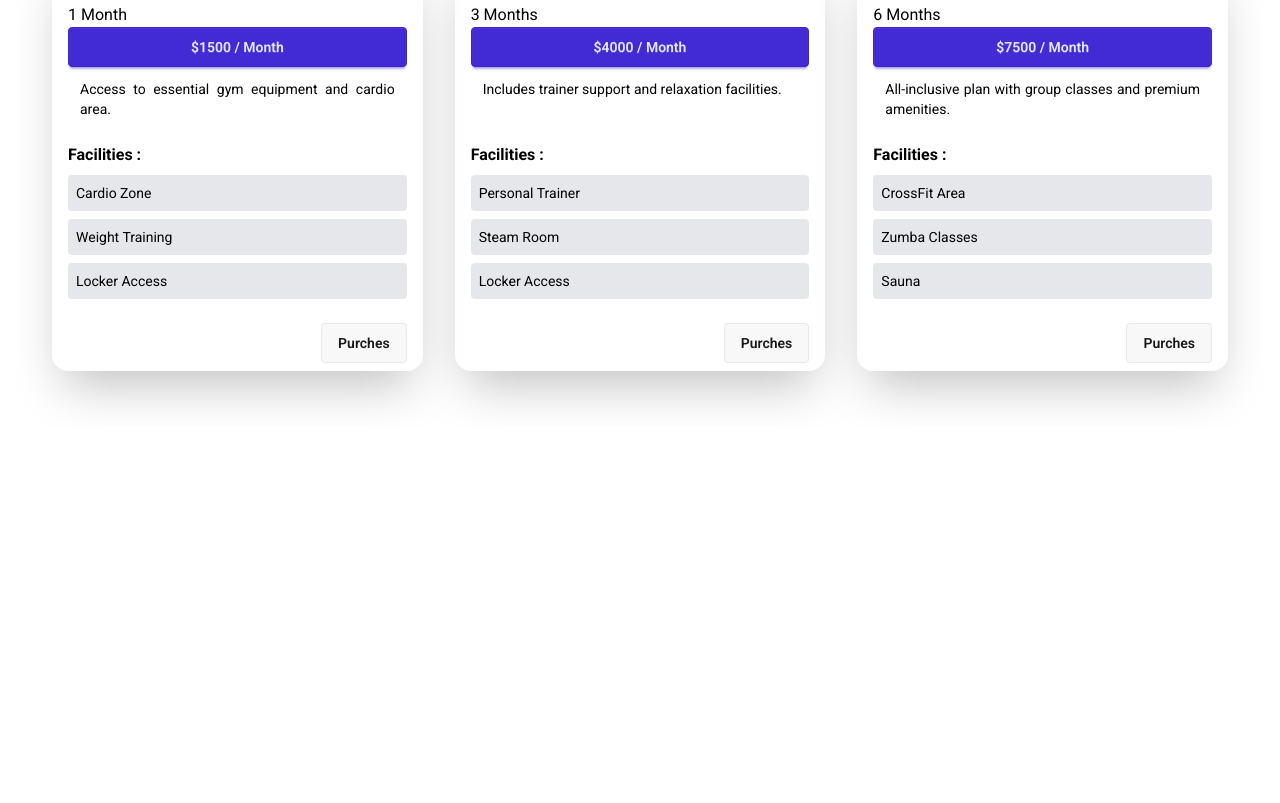
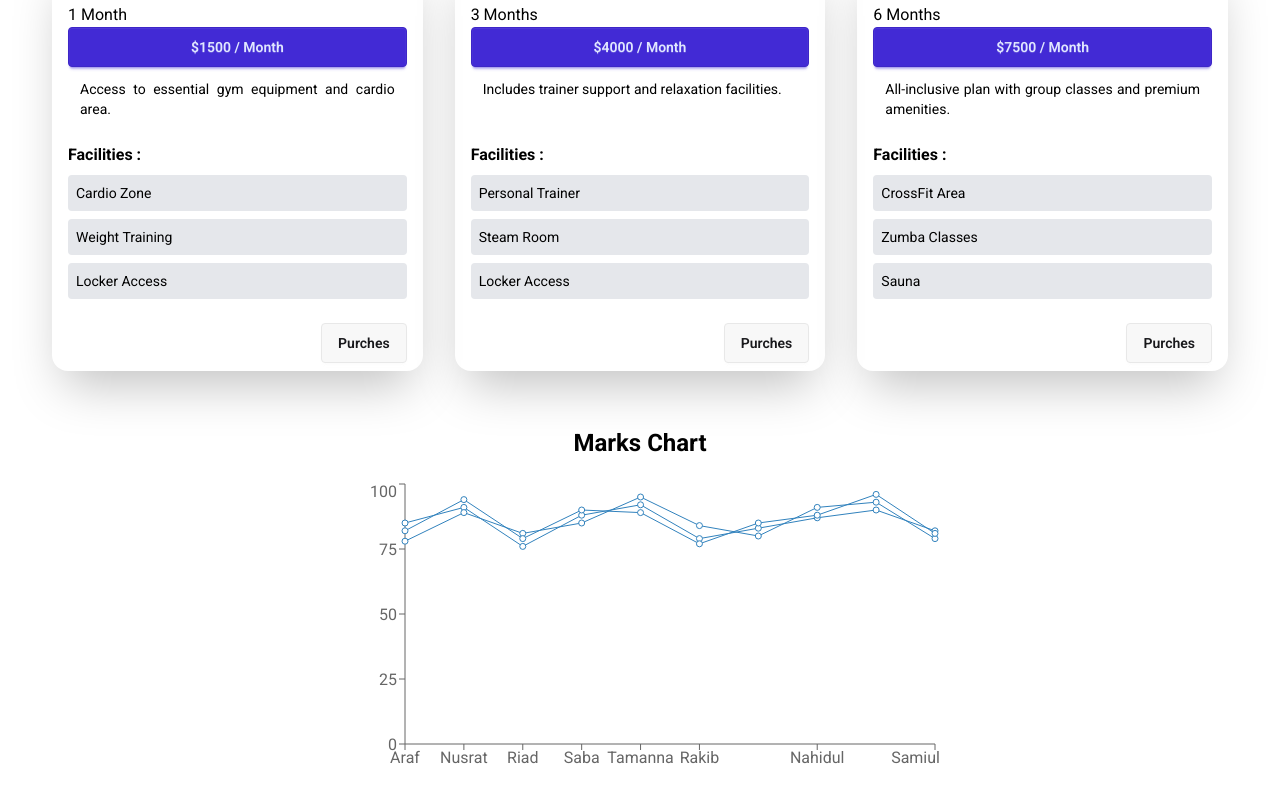
Before and after one commit to Riadul-Islam-551/React-Tailwind-Practice, a React (Vite) app: page / in a window 1280 px wide. Shown: the part 673-1476 px from the top of the page. Before the commit the page ends 1100 px from the top, so only its background shows below. Built offline with nearby package versions, Linux system fonts and the light colour scheme.

Commit message:
add the Mark Chart of rechart

```diff
--- a/package.json
+++ b/package.json
@@ -14,6 +14,7 @@
     "lucide-react": "^0.544.0",
     "react": "^19.1.1",
     "react-dom": "^19.1.1",
+    "recharts": "^3.2.1",
     "tailwindcss": "^4.1.14"
   },
   "devDependencies": {
--- a/src/App.jsx
+++ b/src/App.jsx
@@ -4,6 +4,7 @@ import Hero from "./components/Hero/Hero";
 import Daisynav from "./components/Navbar/Daisynav";
 import Nav from "./components/Navbar/Nav";
 import Pricingoptions from "./components/pricingOptions/Pricingoptions";
+import MarksChart from "./components/marksChart/MarksChart";
 
 const pricingOption = fetch("pricing.json").then((res) => res.json());
 
@@ -26,6 +27,7 @@ function App() {
         >
           <Pricingoptions pricingOption={pricingOption}></Pricingoptions>
         </Suspense>
+        <MarksChart></MarksChart>
       </main>
     </>
   );
--- /dev/null
+++ b/src/components/marksChart/MarksChart.jsx
@@ -0,0 +1,92 @@
+import React from "react";
+import { Line, LineChart, XAxis, YAxis } from "recharts";
+
+const marksData = [
+  {
+    id: 1,
+    name: "Araf",
+    mathematics: 85,
+    physics: 78,
+    chemistry: 82,
+  },
+  {
+    id: 2,
+    name: "Nusrat",
+    mathematics: 91,
+    physics: 89,
+    chemistry: 94,
+  },
+  {
+    id: 3,
+    name: "Riad",
+    mathematics: 76,
+    physics: 81,
+    chemistry: 79,
+  },
+  {
+    id: 4,
+    name: "Saba",
+    mathematics: 88,
+    physics: 85,
+    chemistry: 90,
+  },
+  {
+    id: 5,
+    name: "Tamanna",
+    mathematics: 92,
+    physics: 95,
+    chemistry: 89,
+  },
+  {
+    id: 6,
+    name: "Rakib",
+    mathematics: 79,
+    physics: 84,
+    chemistry: 77,
+  },
+  {
+    id: 7,
+    name: "Sumaiya",
+    mathematics: 83,
+    physics: 80,
+    chemistry: 85,
+  },
+  {
+    id: 8,
+    name: "Nahidul",
+    mathematics: 87,
+    physics: 91,
+    chemistry: 88,
+  },
+  {
+    id: 9,
+    name: "Mim",
+    mathematics: 90,
+    physics: 93,
+    chemistry: 96,
+  },
+  {
+    id: 10,
+    name: "Samiul",
+    mathematics: 82,
+    physics: 79,
+    chemistry: 81,
+  },
+];
+
+const MarksChart = () => {
+  return (
+    <div className="my-11">
+      <h1 className="mt-9 mb-5 font-bold text-2xl text-center">Marks Chart</h1>
+        <LineChart width={600} height={300} data={marksData} className="mx-auto">
+          <XAxis dataKey="name"></XAxis>
+          <YAxis></YAxis>
+          <Line dataKey="mathematics"></Line>
+          <Line dataKey="physics"></Line>
+          <Line dataKey="chemistry"></Line>
+        </LineChart>
+    </div>
+  );
+};
+
+export default MarksChart;
```
Also changed, not shown: 1 other file (tests, documents, lock files or other folders).
